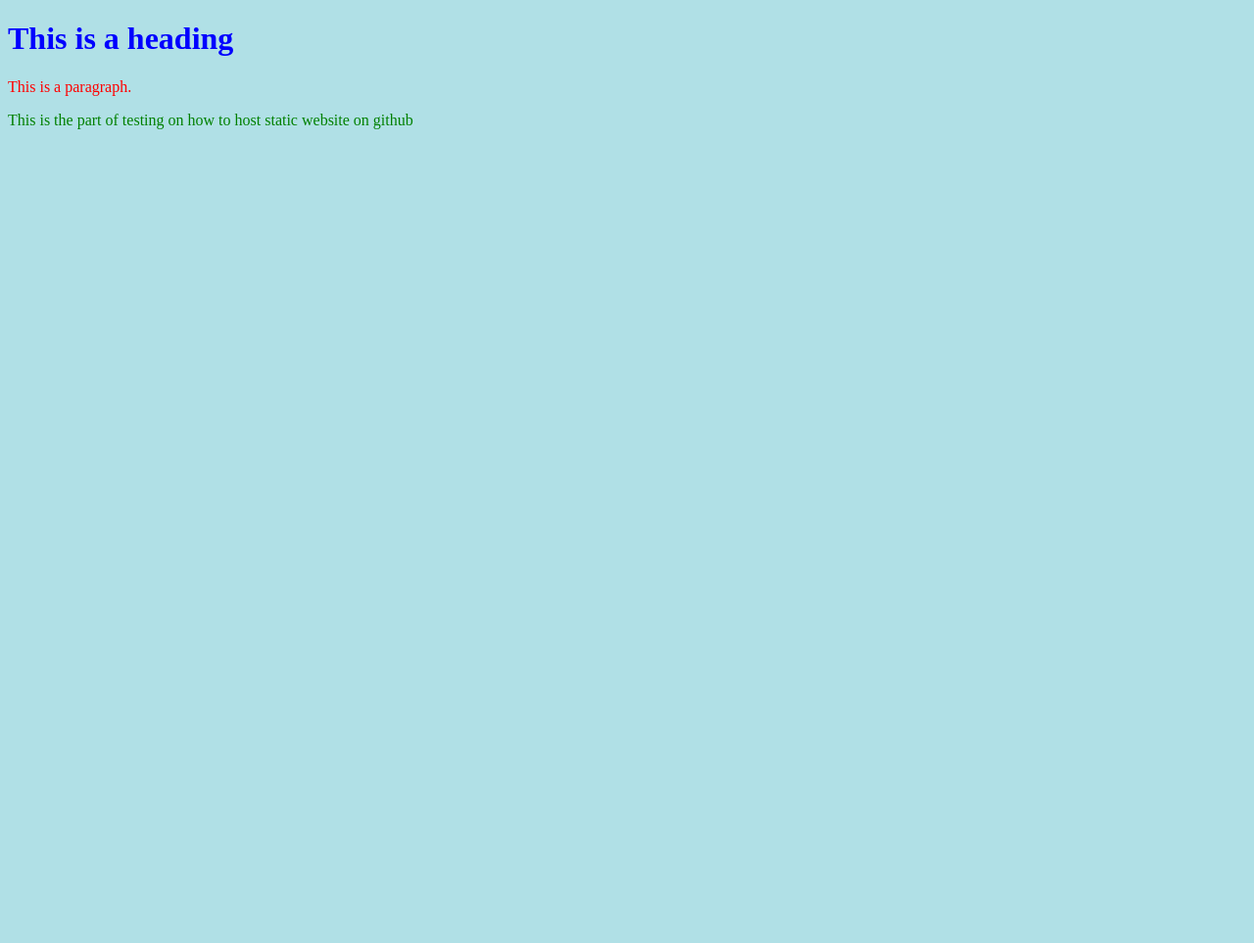
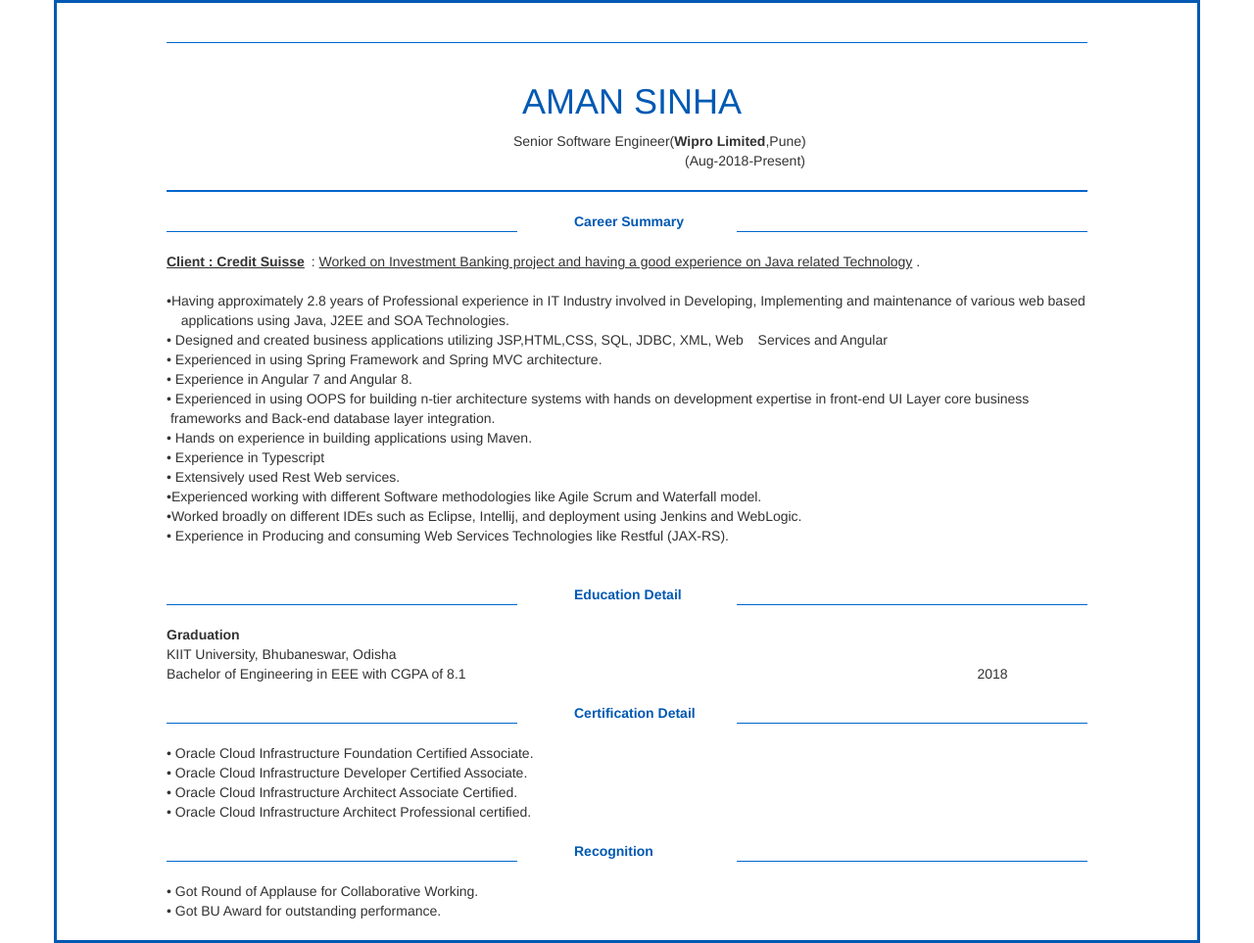
Before and after one commit to aamansinha/Resume, a plain HTML site: page index.html in a window 1280 px wide. Shown: the whole page at 98% size. Before the commit the page ends 800 px from the top, so only its background shows below. Drawn offline with nearby package versions, Linux system fonts and the light colour scheme.

Commit message:
resume updated

```diff
--- a/index.html
+++ b/index.html
@@ -1,18 +1,173 @@
 <!DOCTYPE html>
-<html>
+<html lang="en">
 <head>
-<title>Test Static Website</title>
-<style>
-body {background-color: powderblue;}
-h1   {color: blue;}
-p    {color: red;}
-span {color: green;}
-</style>
+  <title>Aman's Portfolio</title>
+  <meta charset="utf-8">
+  <meta name="viewport" content="width=device-width, initial-scale=1">
+  <link rel="stylesheet" href="resume.css">
+  <link rel="stylesheet" href="https://maxcdn.bootstrapcdn.com/bootstrap/3.4.1/css/bootstrap.min.css">
+  <script src="https://ajax.googleapis.com/ajax/libs/jquery/3.5.1/jquery.min.js"></script>
+  <script src="https://maxcdn.bootstrapcdn.com/bootstrap/3.4.1/js/bootstrap.min.js"></script>
 </head>
 <body>
 
-<h1>This is a heading</h1>
-<p>This is a paragraph.</p>
-<span> This is the part of testing  on how to host static website on github</span>
+<div class="container">
+<br>
+ <div class="row">
+  <div class="col-md-1">
+  </div>
+ <div class="col-md-10">
+<hr class="new1">
+ </div>
+ </div>
+  <div class="row">
+    <div class="col-md-4">
+
+    </div>
+    <div class="col-md-6">
+      <h1 style="color:#0059b3">&emsp;&emsp;AMAN SINHA</h1>
+    &emsp;&emsp;&emsp;&emsp;&ensp;Senior Software Engineer(<b>Wipro Limited</b>,Pune)<br>
+	&emsp;&emsp;&emsp;&emsp;&emsp;&emsp;&emsp;&emsp;&emsp;&emsp;&emsp;&emsp;&emsp;&emsp;&emsp;&emsp;&emsp;(Aug-2018-Present)
+    </div>
+	</div>
+	<div class="row">
+  <div class="col-md-1">
+  </div>
+  <div class="col-md-10">
+<hr class="new2">
+ </div>
+
+  </div>
+
+  <div class="row">
+  <div class="col-md-1">
+  </div>
+  <div class="col-md-4">
+<hr class="new1">
+ </div>
+ <div style="color:#0059b3"class="col-sm-2">
+<b>&emsp;&emsp;Career Summary</b>
+ </div>
+
+   <div class="col-md-4">
+<hr class="new1">
+ </div>
+  </div>
+  <div class="row">
+  <div class="col-md-1">
+  </div>
+  <div class="col-md-10">
+   <u><strong>Client : Credit Suisse</strong></u>&ensp;:&nbsp;<u>Worked on Investment Banking project and having a good experience on Java related Technology</u>&nbsp.<br>
+  <br>
+  &bull;Having approximately 2.8 years of Professional experience in IT Industry involved in Developing, Implementing and maintenance of various web based &ensp;&nbsp; applications using Java, J2EE and SOA Technologies. <br>
+  &bull; Designed and created business applications utilizing JSP,HTML,CSS, SQL, JDBC, XML, Web &ensp;&nbsp;Services and Angular  <br>
+  &bull; Experienced in using Spring Framework and Spring MVC architecture. <br>
+  &bull; Experience in Angular 7 and Angular 8. <br>
+  &bull; Experienced in using OOPS for building n-tier architecture systems with hands on development expertise in front-end UI Layer core business &ensp;&nbsp;frameworks and Back-end database layer integration.<br>
+  &bull; Hands on experience in building applications using Maven.<br>
+  &bull; Experience in Typescript <br>
+  &bull; Extensively used Rest Web services. <br>
+  &bull;Experienced working with different Software methodologies like Agile Scrum and Waterfall model. <br>
+  &bull;Worked broadly on different IDEs such as Eclipse, Intellij, and deployment using Jenkins and WebLogic. <br>
+  &bull; Experience in Producing and consuming Web Services Technologies like Restful (JAX-RS).
+  </div>
+
+
+</div>
+<br>
+
+<br>
+<div class="row">
+  <div class="col-md-1">
+  </div>
+  <div class="col-md-4">
+<hr class="new1">
+ </div>
+ <div style="color:#0059b3"class="col-sm-2">
+<b>&emsp;&emsp;Education Detail</b>
+ </div>
+
+   <div class="col-md-4">
+<hr class="new1">
+ </div>
+
+
+
+  </div>
+
+  <div class="row">
+  <div class="col-md-1">
+  </div>
+  <div class="col-md-10">
+
+  <strong>Graduation</strong> <br>
+  KIIT University, Bhubaneswar, Odisha  <br>
+  Bachelor of Engineering in EEE with CGPA of 8.1 &emsp;&emsp;&emsp;&emsp;&emsp;&emsp;&emsp;&emsp;&emsp;&emsp;&emsp;&emsp;&emsp;&emsp;&emsp;&emsp;&emsp;&emsp;&emsp;&emsp;&emsp;&emsp;&emsp;&emsp;&emsp;&emsp;&emsp;&emsp;&emsp;&emsp;&emsp;&emsp;&emsp;&emsp;&emsp;&emsp;&emsp;2018
+
+
+
+    </div>
+
+	  </div>
+	  <br>
+<div class="row">
+  <div class="col-md-1">
+  </div>
+  <div class="col-md-4">
+<hr class="new1">
+ </div>
+ <div style="color:#0059b3"class="col-sm-2">
+<b>&emsp;&emsp;Certification Detail</b>
+ </div>
+
+   <div class="col-md-4">
+<hr class="new1">
+ </div>
+
+
+
+  </div>
+
+
+	    <div class="row">
+  <div class="col-md-1">
+  </div>
+  <div class="col-md-10">
+
+	&bull; Oracle Cloud Infrastructure Foundation Certified Associate.<br>
+	&bull; Oracle Cloud Infrastructure Developer Certified Associate.<br>
+	&bull; Oracle Cloud Infrastructure Architect   Associate Certified.<br>
+	&bull; Oracle Cloud Infrastructure Architect Professional certified.<br>
+    </div>
+
+	 </div>
+	 	  <br>
+<div class="row">
+  <div class="col-md-1">
+  </div>
+  <div class="col-md-4">
+<hr class="new1">
+ </div>
+ <div style="color:#0059b3" class="col-md-2">
+<b>&emsp;&emsp;Recognition</b>
+ </div>
+
+   <div class="col-md-4">
+<hr class="new1">
+ </div>
+
+  </div>
+
+	    <div class="row">
+  <div class="col-md-1">
+  </div>
+  <div class="col-md-10">
+
+	&bull; Got Round of Applause for Collaborative Working.<br>
+	&bull; Got BU Award for outstanding performance.<br>
+    </div>
+
+	 </div>
+	 	  <br>
 </body>
 </html>
--- /dev/null
+++ b/resume.css
@@ -0,0 +1,10 @@
+.container {
+ border-style: solid ;
+ border-color:#0059b3;
+}
+hr.new1 {
+  border-top: 1px solid #0066cc;
+}
+hr.new2 {
+  border-top: 2px solid #0066cc;
+}
```
